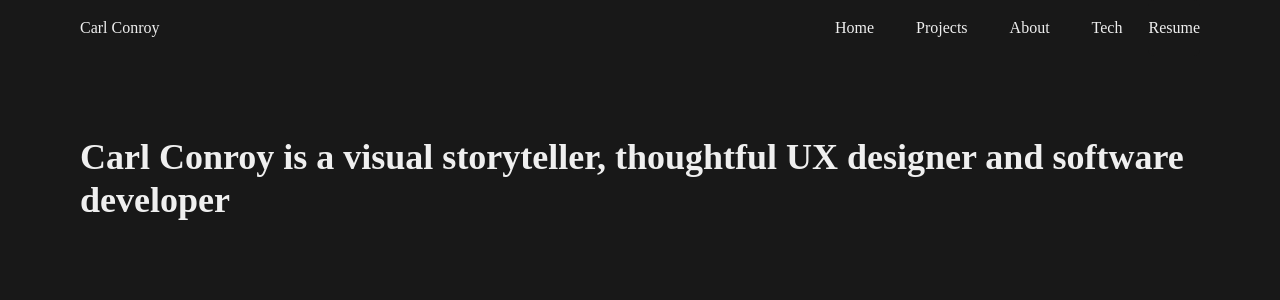
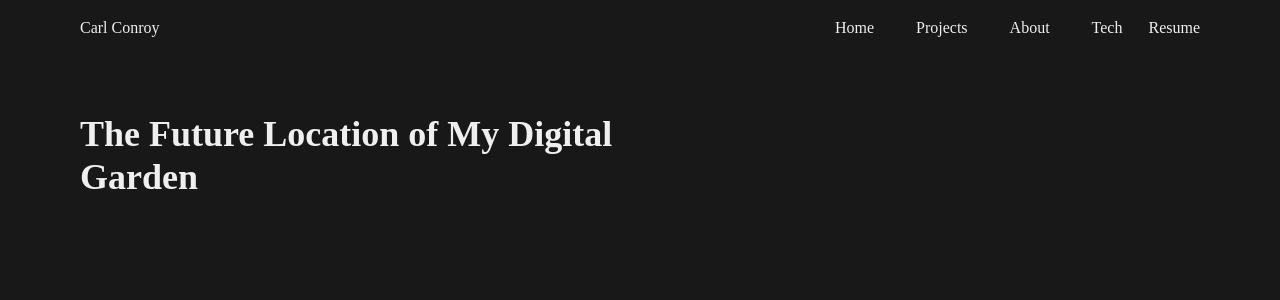
Before and after one commit to CarlinCharge/carlconroyv2, a Next.js app: page / in a window 1280 px wide. Shown: the top 300 px of the page. Built offline with nearby package versions, Linux system fonts and the light colour scheme.

Commit message:
index update

```diff
--- a/src/pages/index.tsx
+++ b/src/pages/index.tsx
@@ -1,4 +1,4 @@
-import { Heading, Flex } from "@chakra-ui/react";
+import { Heading, Flex, Center } from "@chakra-ui/react";
 import Head from "next/head";
 import { Layout } from "../components/Layout/Layout";
 import About from "../components/About";
@@ -13,11 +13,11 @@ export default function Home() {
       </Head>
       <main>
         <Layout>
-          <Flex justify="center">
-            <Heading my="20">
-              Carl Conroy is a visual storyteller, thoughtful UX designer and
-              software developer
-            </Heading>
+          <Flex direction="column"></Flex>
+          <Flex justify="center" width="50vw">
+            <Center w="50%" h="200px" position="absolute">
+              <Heading>The Future Location of My Digital Garden</Heading>
+            </Center>
           </Flex>
         </Layout>
       </main>
```
